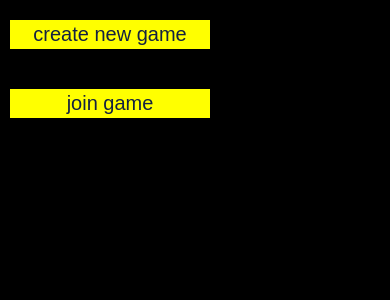
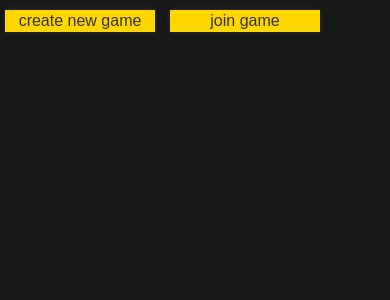
Before and after one commit to patrickwinti/worldwidewalter, an Angular app in the folder frontend/: page / in a window 390 px wide. Shown: the top 300 px of the page. Built offline with nearby package versions, Linux system fonts and the light colour scheme.

Commit message:
[WWW-48] optimize for mobile

```diff
--- a/frontend/src/styles.css
+++ b/frontend/src/styles.css
@@ -1,123 +1,91 @@
-/* You can add global styles to this file, and also import other style files */
-
 /* Set global styles */
 body {
-  background-color: black;
-  color: azure;
-  font-family: Arial, sans-serif;
-  font-size: 16px;
+background-color: #181818; /* Set the background color to a dark gray */
+color: #FFFFFF; /* Set the font color to white */
+font-family: Arial, sans-serif; /* Set the font family to Arial or a sans-serif font */
+font-size: 14px; /* Set the default font size to 14 pixels */
 }
 
 /* Style box element */
 .textbox {
-  font-size: 20px;
-  color: black;
-  background-color: yellow;
-  padding: 3px;
-  box-shadow: 0 0 5px rgba(0, 0, 0, 0.1);
-  text-align: center;
-  width: 200px;
-  margin: 2px 0 2px 30px;
+font-size: 16px; /* Set the font size to 16 pixels */
+color: black; /* Set the font color to black */
+background-color: yellow; /* Set the background color to yellow */
+padding: 2px; /* Add 2 pixels of padding */
+box-shadow: 0 0 5px rgba(255, 255, 255, 0.1); /* Add a box shadow */
+text-align: center; /* Center the text */
+width: 150px; /* Set the width to 150 pixels */
+margin: 2px 0 2px 20px; /* Set the margin */
 }
-
 .special-margin1 {
   margin-left: 0;
 }
 .special-margin2 {
-  margin-left: 50px;
+  margin-left: 30px;
 }
 .special-margin3 {
-  margin-left: 100px;
+  margin-left: 60px;
 }
-
 /* Style button element */
 button {
-  top:50%;
-  background-color: yellow;
-  color: #142241;
-  border: none;
-  padding: 3px 3px;
-  font-size: 20px;
-  cursor: pointer;
-  margin: 20px 20px 20px 10px;
-  box-shadow: 0 0 5px rgba(0, 0, 0, 0.1);
-  width: 200px;
-
+top:50%; /* Position the button in the middle of the page */
+background-color: #FFD700; /* Set the background color to gold */
+color: #333333; /* Set the font color to a dark gray */
+border: none; /* Remove the border */
+padding: 2px 2px; /* Add 2 pixels of padding */
+font-size: 16px; /* Set the font size to 16 pixels */
+cursor: pointer; /* Add a cursor on hover */
+margin: 10px 10px 10px 5px; /* Set the margin */
+box-shadow: 0 0 5px rgba(255, 255, 255, 0.1); /* Add a box shadow */
+width: 150px; /* Set the width to 150 pixels */
 }
 
 /* Set width for input element */
 input[type="text"] {
-  width: 50%;
-  height: 40px;
-  margin-left: 10px;
-  padding: 10px;
-  font-size: 20px;
-  border-radius: 5px;
-  border: none;
-  box-shadow: 0 0 5px rgba(0, 0, 0, 0.1);
+width: 70%; /* Set the width to 70% */
+height: 30px; /* Set the height to 30 pixels */
+margin-left: 10px; /* Set the left margin to 10 pixels */
+padding: 5px; /* Add 5 pixels of padding */
+font-size: 16px; /* Set the font size to 16 pixels */
+border-radius: 5px; /* Add a border radius */
+border: none; /* Remove the border */
+box-shadow: 0 0 5px rgba(255, 255, 255, 0.1); /* Add a box shadow */
+}
 
+/* Set box-sizing for all elements */
 
-}
-* {
+{
   box-sizing: border-box;
 }
-
+/* Set margin to 0 for the body */
 body {
   margin: 0;
 }
 
 /* Style the header */
 .header {
-  background-color: black;
-  padding: 20px;
-  text-align: center;
+background-color: #333333; /* Set the background color to a dark gray */
+padding: 10px; /* Add 5 pixels of padding */
+text-align: center; /* Center the text */
+
 }
 
 /* Style the top navigation bar */
 .topnav {
-  overflow: hidden;
-  background-color: #333;
+overflow: hidden; /* Hide any overflow */
+background-color: #333333; /* Set the background color to a dark gray */
 }
 
 /* Style the topnav links */
 .topnav a {
-  float: left;
-  display: block;
-  color: #333;
-  text-align: center;
-  padding: 14px 16px;
-  text-decoration: none;
-}
+float: left; /* Float the links to the left */
+display: block; /* Set the display to block */
+color: #FFFFFF; /*Set the font color to white */
+text-align: center;}
+/* Create three equal columns that floats next to each other */
 
-/* Change color on hover */
-.topnav a:hover {
-  background-color: #333;
-  color: black;
-}
-
-/* Create three equal columns that floats next to each other */
 .column {
   float: left;
-  width: 50%;
-  padding: 15px;
+  width: 100%;
+  padding: 10px;
 }
-
-/* Clear floats after the columns */
-.row::after {
-  content: "";
-  display: table;
-  clear: both;
-}
-
-/* Responsive layout - makes the three columns stack on top of each other instead of next to each other */
-@media screen and (max-width:600px) {
-  .column {
-    width: 100%;
-  }
-}
-/* Style the footer */
-.footer {
-  background-color: #333;
-  padding: 10px;
-  text-align: center;
-}
```
